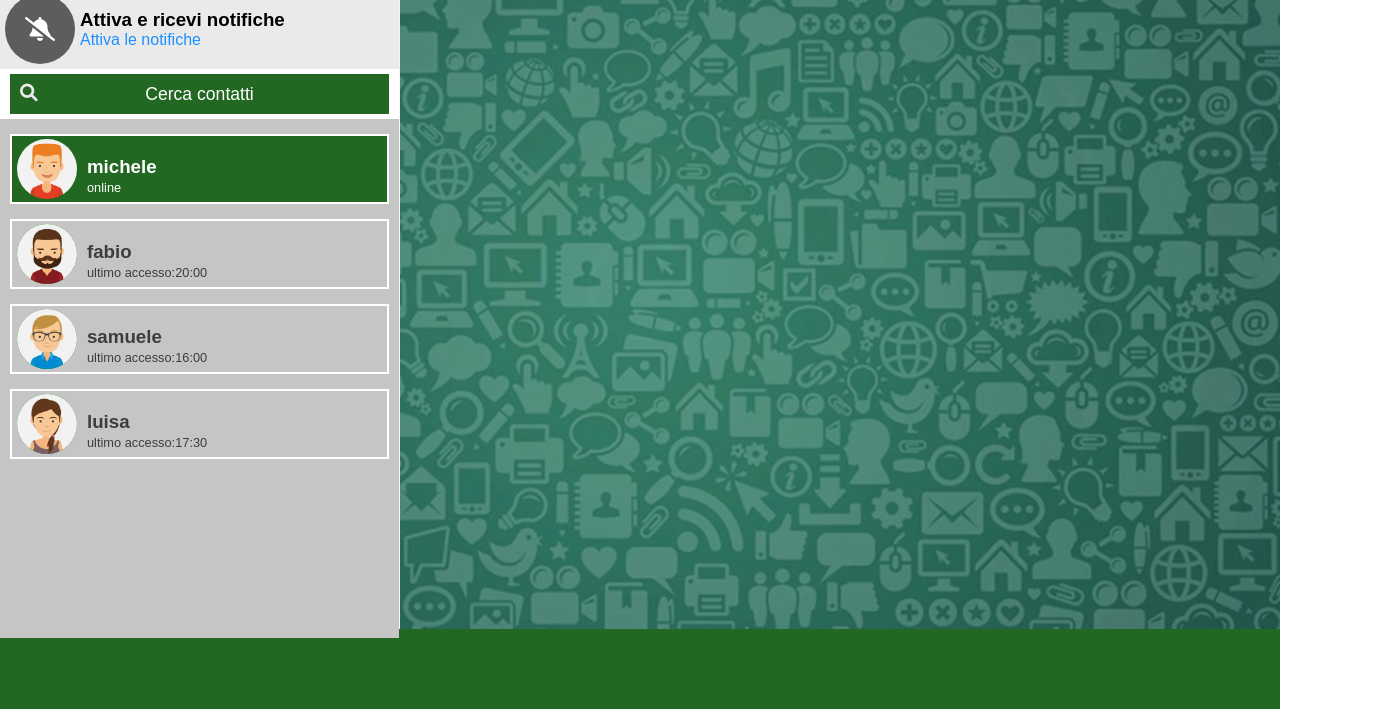
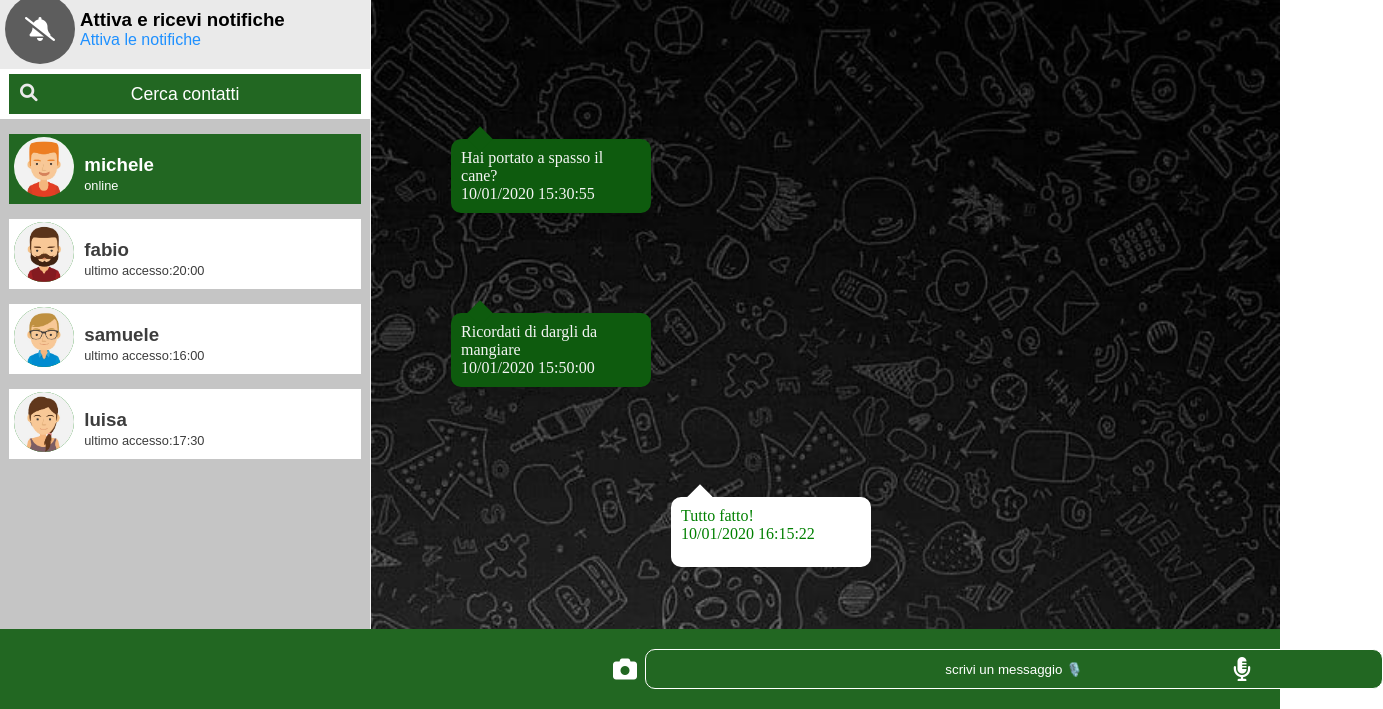
Before and after one commit to sminotti82/webZap, a plain HTML site: page index.html in a window 1280 px wide. Shown: the part 91-800 px from the top of the page, 1383 px wide, since content can reach past the window. Drawn offline with nearby package versions, Linux system fonts and the light colour scheme.

Commit message:
millestone 3 4
fine webzapp ma creerò un altra versione responsive

```diff
--- a/index.css
+++ b/index.css
@@ -4,8 +4,9 @@
 #root{
     width: 100%;
     height: 100vh;
-    background-image: url(img/fundo_whats.jpeg);
-    background-size: contain;
+    background-image: url(img/sfondo2.jpg);
+    background-size: cover;
+    background-repeat: no-repeat;
 }
 header{
     width: 100%;
@@ -62,6 +63,7 @@ main{
     width: 100%;
     height: calc(100% - 160px);
     display: flex; flex-direction: row;
+    position: relative;
 }
 .mainLeft{
     width: 400px;
@@ -134,7 +136,7 @@ main{
     width: 95%;
     height: 70px;
     margin: 15px 2.5%;
-    border: 2px solid white;
+    background-color: white;
     display: flex;flex-direction: row;
     color :#3d3d3d
 
@@ -170,8 +172,97 @@ main{
 .nomeContatto span{
     font-size: 0.8em;
 }
+.mainRight{
+    width: calc(100% - 300px);
+    width: calc(100% -160px);
+    position: relative;
+    overflow-y: auto;
+
+}
+.boxMsg{
+    position: relative;
+    width: 200px;
+
+    min-height: 70px;
+    height: auto;
+    border-radius: 10px;
+    padding: 10px;
+    margin: 100px;
+}
+.virgola{
+    width: 18px; height: 18px;;
+    background-color: white;
+    position: absolute;
+    top: -9px;
+    left: 20px;
+    border-bottom: none;border-right: none;
+    transform: rotate(45deg);
+}
+.virInviato{
+    background-color:rgb(14, 91, 14);
+
+}
+.virRicevuto{
+    background-color: white;
+}
+.inviato{
+
+    right: 20px;
+    top: 50px;
+    background-color: rgb(14, 91, 14);
+    color: whitesmoke;
+}
+.ricevuto{
+
+    top: 60px;
+    right: -200px;
+    background-color: white;
+    color: green;
+}
 footer{
+    position: relative;
     width: 100%;
     height: 80px;
     background-color: rgb(34, 103, 34);
+
 }
+.containerFooter{
+    width: calc(100% - 600px);
+    height: 70px;
+    position: relative;
+    position: absolute;
+    right: 5px;top: 5px;
+    display: flex; flex-direction: row;
+}
+footer .box{
+    width: 40px;
+    height: 40px;
+    position: absolute;
+    top: 15px;
+}
+.box i{
+    line-height: 40px;
+    font-size: 1.5em;
+    color: #ffffff;
+}
+.left{
+    margin-left: 18px;
+}
+.right{
+    right: 2px;
+}
+footer input{
+    position: absolute;
+    width:738px;
+    height: 40px;
+    margin: 15px 50px;
+    text-align: center;
+    border: none; outline: none;
+    background-color: rgb(34, 103, 34);
+    border: 1px solid white;
+    border-radius: 10px;
+
+}
+footer input::placeholder{
+    color: white;
+}
--- a/index.html
+++ b/index.html
@@ -33,7 +33,7 @@
 
                 <div class="headerRight">
                             <div class="imgUser">
-                                <img  :src="'img/avatar'+contacts[contatore].avatar+'.jpg'"  alt="">
+                                <img  :src="'img/avatar'+contacts[contatore].avatar+'.jpg'"   alt="">
                             </div>
                     <div class="nameUser">
                                 <span>Online</span>
@@ -71,10 +71,10 @@
                         <div class="lente">
                             <i class="fa-solid fa-magnifying-glass"></i>
                         </div>
-                            <input type="text" name="" placeholder="Cerca contatti" id="">
+                            <input   @keyup="ricerca" v-model="cercaContatto" type="text" name="" placeholder="Cerca contatti" id="">
                       </div>
                       <div class="utentiLista">
-                            <div @click="sceltaUtn(index)" :class="contatore==index?'active':'null'"  v-for="(contatto, index) in contacts" class="utn">
+                            <div @click="sceltaUtn(index)" :class="contatore==index?'active':'null'" v-if="contatto.visible==true" v-for="(contatto, index) in contacts" class="utn">
                                     <div class="imgContatto">
                                            <img :src="'img/avatar'+contatto.avatar+'.jpg'" alt="">
                                     </div>
@@ -88,12 +88,31 @@
 
 
                <div class="mainRight">
-
+                     <div v-for="messaggio in contacts[contatore].messages" :class="messaggio.status=='sent'?'inviato':'ricevuto'" class="boxMsg">
+                         <div :class="messaggio.status=='sent'?'virInviato':'virRicevuto'" class="virgola"></div>
+                           <p>
+                             {{messaggio.text}}
+                           </p>
+                           <span>{{messaggio.date}}</span>
+                     </div>
                </div>
 
         </main>
 
         <footer>
+                  <div class="containerFooter">
+                      <div class="box left">
+                          <i class="fa-solid fa-camera"></i>
+                      </div>
+
+                       <div class="inputFooter">
+                            <input v-model="nuovoMessaggio"  @keyup.enter="nuovo" type="text" name="" placeholder="scrivi un messaggio 🎙️" id="">
+                       </div>
+
+                        <div class="box right">
+                           <i class="fa-solid fa-microphone-lines"></i>
+                        </div>
+                  </div>
 
         </footer>
 
--- a/index.js
+++ b/index.js
@@ -3,12 +3,17 @@ let app = new Vue({
     data:{
          contatore:0,
          last:'ultimo accesso:',
+         cercaContatto:'',
+         nuovoMessaggio:'',
          user:{
             'nome':'Sebastiano',
             'cognome':'Minotti',
             'accesso':'online',
              'avatar':'img/avatar_io.jpg',
          },
+         risposte:[
+           'ciao','come stai ?','ok va bene','😊','lol','no assolutamente','mmmm sai che non credo','mi spiace','😥'
+         ],
          contacts: [
             {
               name: "michele",
@@ -113,6 +118,47 @@ let app = new Vue({
     methods:{
         sceltaUtn:function(index){
             this.contatore=index
+        },
+        ricerca:function(){
+          this.contacts.forEach(element => {
+            console.log(element);
+               if(element.name.includes(this.cercaContatto)){
+                  element.visible=true
+
+               } else{
+                 element.visible=false
+               }
+
+          });
+        },
+
+        nuovo:function(){
+            let New={
+                    status:'sent',
+                    date: dayjs().format('DD/MM/YYYY hh:mm'),
+                    text:this.nuovoMessaggio
+
+            }
+            this.contacts[this.contatore].messages.push(New);
+            this.nuovoMessaggio=''
+
+          setTimeout(this.risposta,2000)
+        },
+
+        risposta:function(){
+              let reply={
+                status:'received',
+                date: dayjs().format('DD/MM/YYYY hh:mm'),
+                text:this.risposte[this.repli(0,this.risposte.length-1)]
+              }
+              this.contacts[this.contatore].messages.push(reply)
+
+        },
+
+        repli:function(min, max){
+          return Math.floor(Math.random()*(max-min +1)+min)
         }
+
+
     }
 })
```
Also changed, not shown: img/sfondo2.jpg (added).
